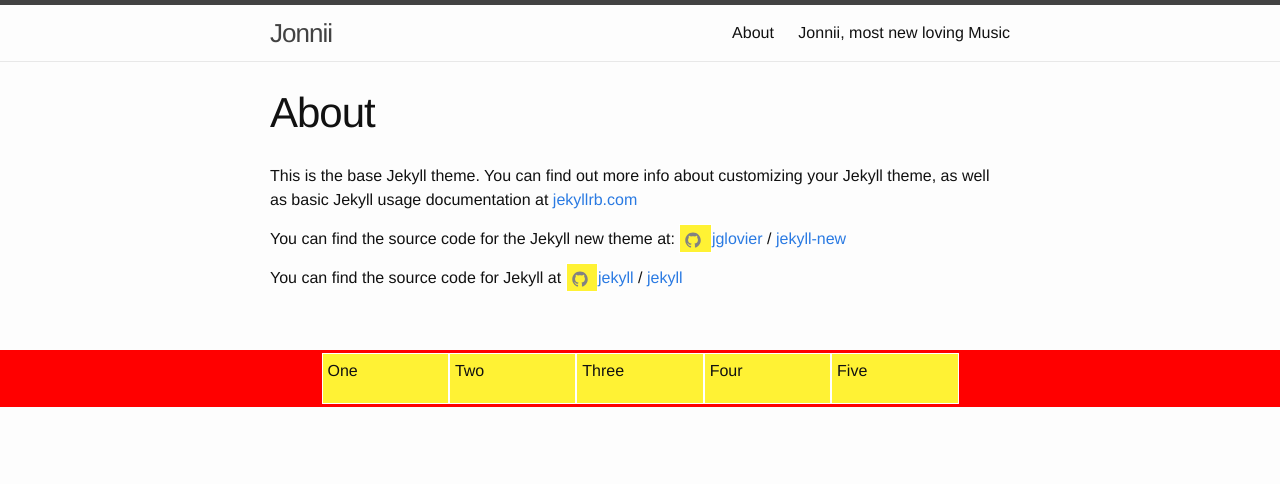
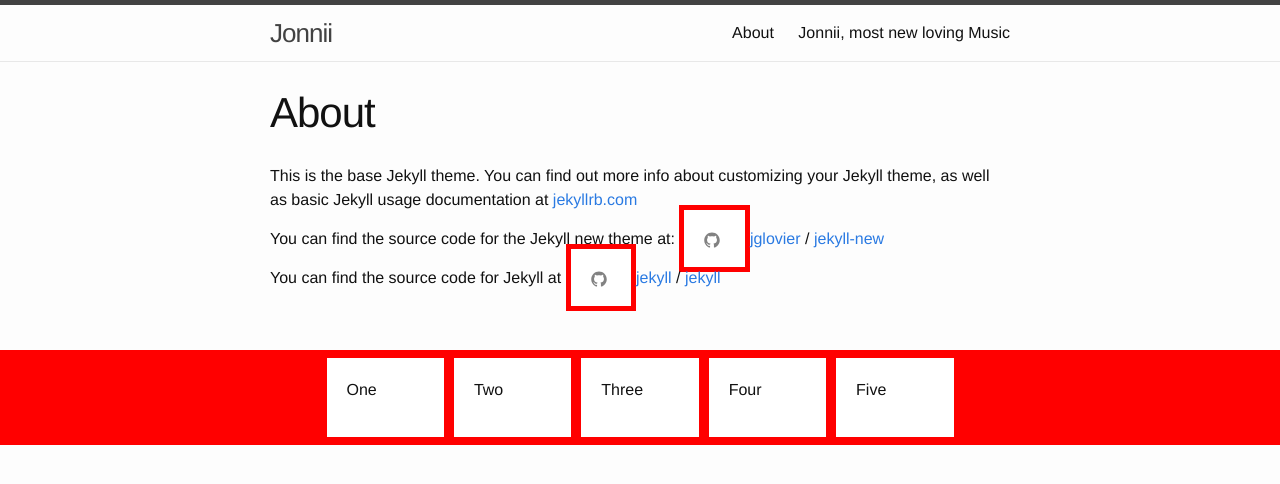
Before and after one commit to ValleHD/ValleHD.github.io, a Jekyll site: the page built from about.md, in a window 1280 px wide. Shown: the top 484 px of the page. Built offline with Jekyll 4.4.1, drawn with Linux system fonts in a browser that asks for light colours.

Commit message:
Update _layout.scss

```diff
--- a/_sass/_layout.scss
+++ b/_sass/_layout.scss
@@ -112,9 +112,9 @@
 }
 
 .icon {
-    background-color: #FFF234;
-    border: 1px solid #FFFFFF;
-    padding: 5px;
+    background-color: #FFFFFF;
+    border: 5px solid #FF0000;
+    padding: 20px;
 }
 
 .a {
```
